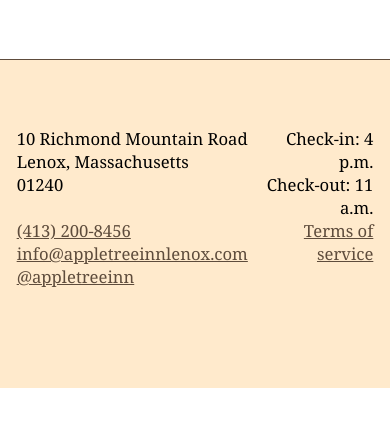
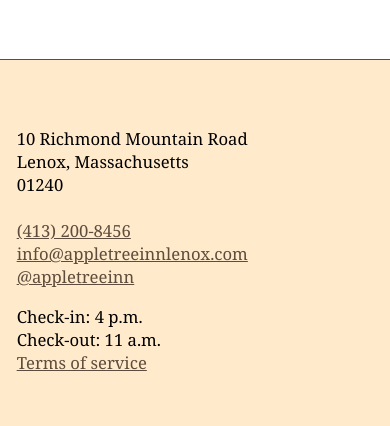
Before and after one commit to tophtucker/appletreeinn, a SvelteKit app: page / in a window 390 px wide. Shown: the part 8341-8767 px from the top of the page. Before the commit the page ends 8729 px from the top, so only its background shows below. Built offline with nearby package versions, Linux system fonts and the light colour scheme.

Commit message:
more responsive footer

```diff
--- a/src/routes/Footer.svelte
+++ b/src/routes/Footer.svelte
@@ -23,9 +23,19 @@
 		font-size: smaller;
 		display: flex;
 		justify-content: space-between;
+		gap: 1em;
 	}
 
 	footer div:nth-child(2) {
 		text-align: right;
 	}
+
+	@media (max-width: 640px) {
+		footer {
+			flex-direction: column;
+		}
+		footer div:nth-child(2) {
+			text-align: left;
+		}
+	}
 </style>
--- a/static/styles.css
+++ b/static/styles.css
@@ -79,7 +79,6 @@
 @media (max-width: 640px) {
 	nav,
 	.links {
-		/* flex-direction: column; */
 		align-items: start;
 		gap: 1em;
 		flex-wrap: wrap;
```
